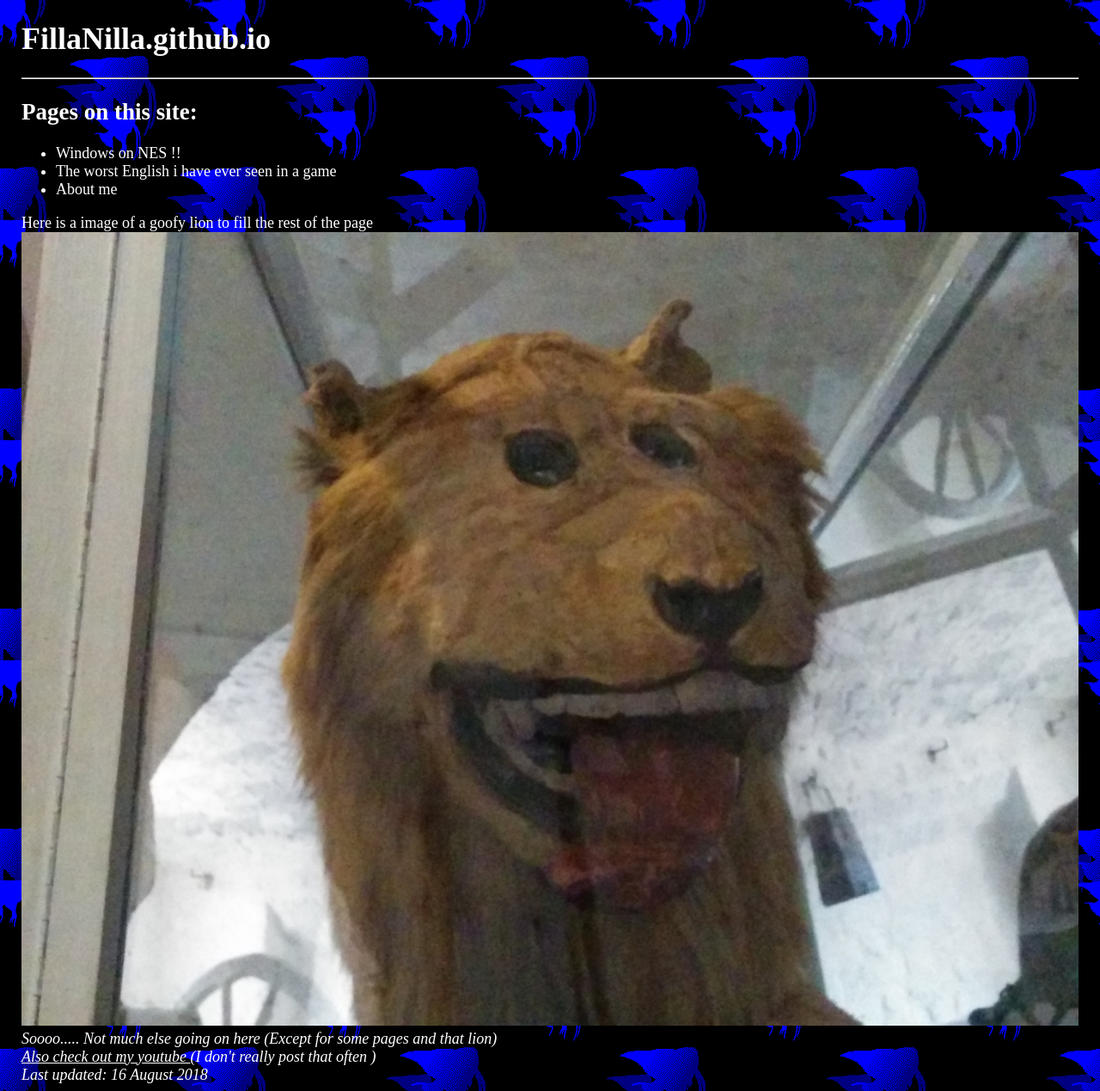
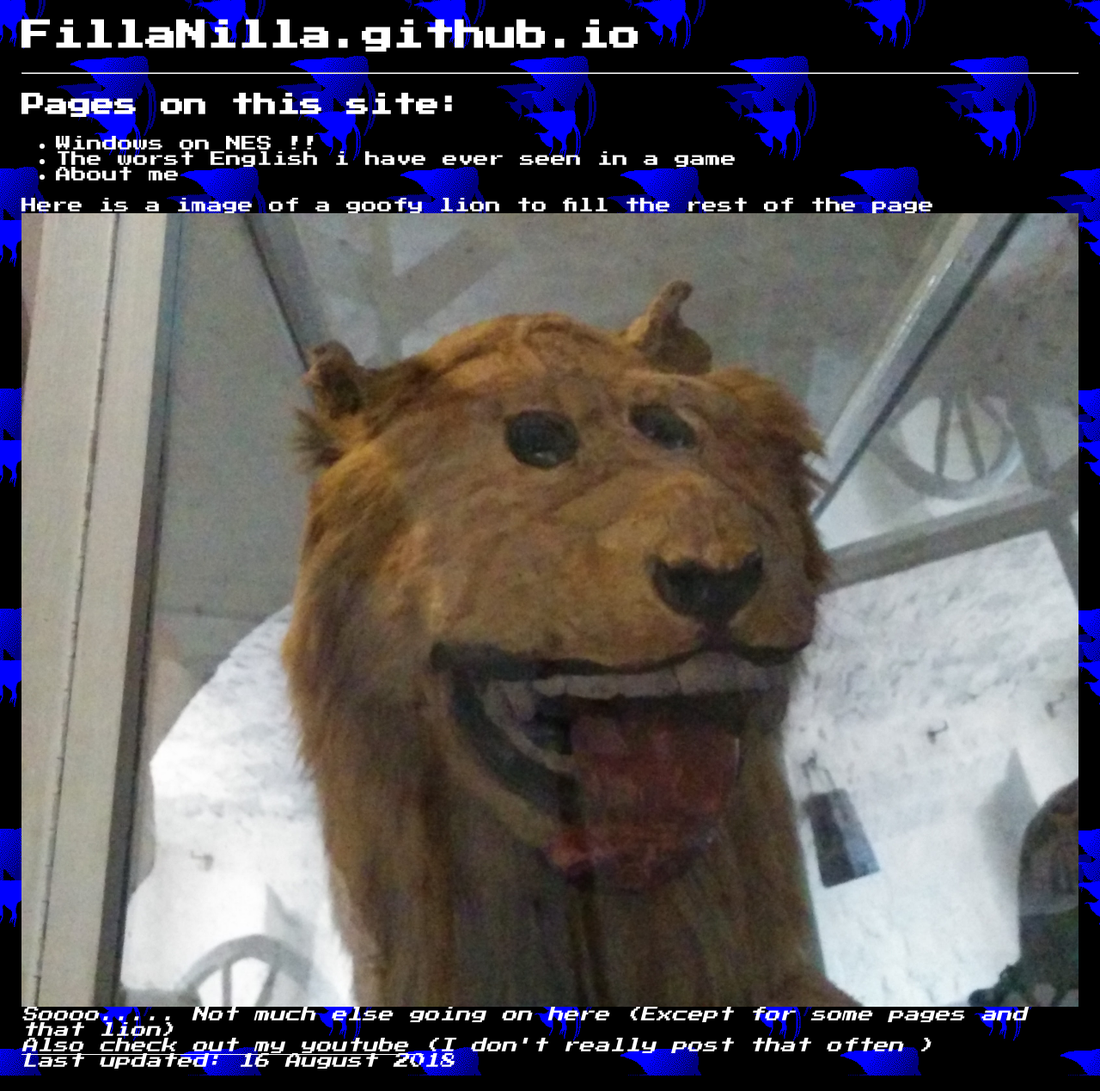
Before and after one commit to FilipNilsen/FilipNilsen.github.io, a PHP site: page / in a window 1280 px wide. Shown: the whole page at 86% size. Run offline with PHP 8.4, Linux system fonts and the light colour scheme.

Commit message:
Change font
Change font to Press Start P2

```diff
--- a/style.css
+++ b/style.css
@@ -20,9 +20,18 @@ a:hover{
 color: blue;
 text-decoration: none;
 }
+body {
+font-family: 'Press Start 2P', cursive;
+}
+body {
+font-size: small;
+color: white;
+}
+/*
 body{
 font-family: 'Ubuntu';
 }
+*/
 /*
 img{
 max-width: 100%;
```
